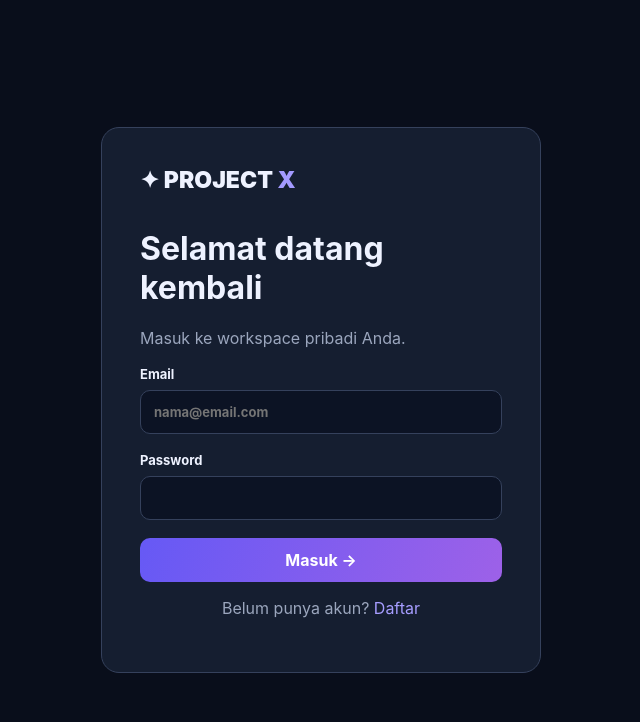
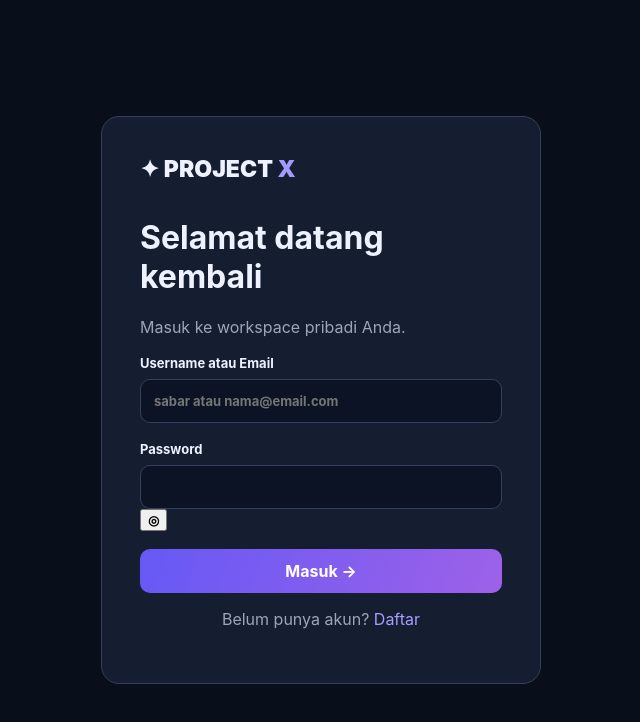
Before and after one commit to kokosabar99/allsosialmedia, a Next.js app in the folder apps/web/: page /login in a window 1280 px wide. Shown: the top 722 px of the page, without its empty margins (319-959 px from the left). Built offline with nearby package versions, Linux system fonts and the light colour scheme; no server answers.

Commit message:
Add username login and password visibility

```diff
--- a/apps/web/app/login/page.tsx
+++ b/apps/web/app/login/page.tsx
@@ -1,5 +1,5 @@
 'use client';
 import {useState} from 'react';import Link from 'next/link';import {useRouter} from 'next/navigation';import {request} from '../../lib/api';
-export default function Login(){const router=useRouter();const [email,setEmail]=useState('');const [password,setPassword]=useState('');const [error,setError]=useState('');const [busy,setBusy]=useState(false);
+export default function Login(){const router=useRouter();const [email,setEmail]=useState('');const [password,setPassword]=useState('');const [showPassword,setShowPassword]=useState(false);const [error,setError]=useState('');const [busy,setBusy]=useState(false);
 async function submit(e:React.FormEvent){e.preventDefault();setBusy(true);setError('');try{await request('/auth/login',{method:'POST',body:JSON.stringify({email,password})});router.push('/dashboard');router.refresh()}catch(e){setError((e as Error).message)}finally{setBusy(false)}}
-return <main className="auth"><form className="auth-card" onSubmit={submit}><Link href="/" className="brand">✦ PROJECT <span>X</span></Link><h1>Selamat datang kembali</h1><p>Masuk ke workspace pribadi Anda.</p><label>Email<input type="email" required value={email} onChange={e=>setEmail(e.target.value)} placeholder="nama@email.com"/></label><label>Password<input type="password" required value={password} onChange={e=>setPassword(e.target.value)}/></label>{error&&<div className="error">{error}</div>}<button className="btn primary full" disabled={busy}>{busy?'Memproses...':'Masuk →'}</button><p className="switch">Belum punya akun? <Link href="/register">Daftar</Link></p></form></main>}
+return <main className="auth"><form className="auth-card" onSubmit={submit}><Link href="/" className="brand">✦ PROJECT <span>X</span></Link><h1>Selamat datang kembali</h1><p>Masuk ke workspace pribadi Anda.</p><label>Username atau Email<input type="text" required value={email} onChange={e=>setEmail(e.target.value)} placeholder="sabar atau nama@email.com"/></label><label>Password<div className="password-wrap"><input type={showPassword?"text":"password"} required value={password} onChange={e=>setPassword(e.target.value)}/><button type="button" className="password-toggle" onClick={()=>setShowPassword(v=>!v)} aria-label={showPassword?"Sembunyikan password":"Tampilkan password"} title={showPassword?"Sembunyikan password":"Tampilkan password"}>{showPassword?"◉":"◎"}</button></div></label>{error&&<div className="error">{error}</div>}<button className="btn primary full" disabled={busy}>{busy?'Memproses...':'Masuk →'}</button><p className="switch">Belum punya akun? <Link href="/register">Daftar</Link></p></form></main>}
```
